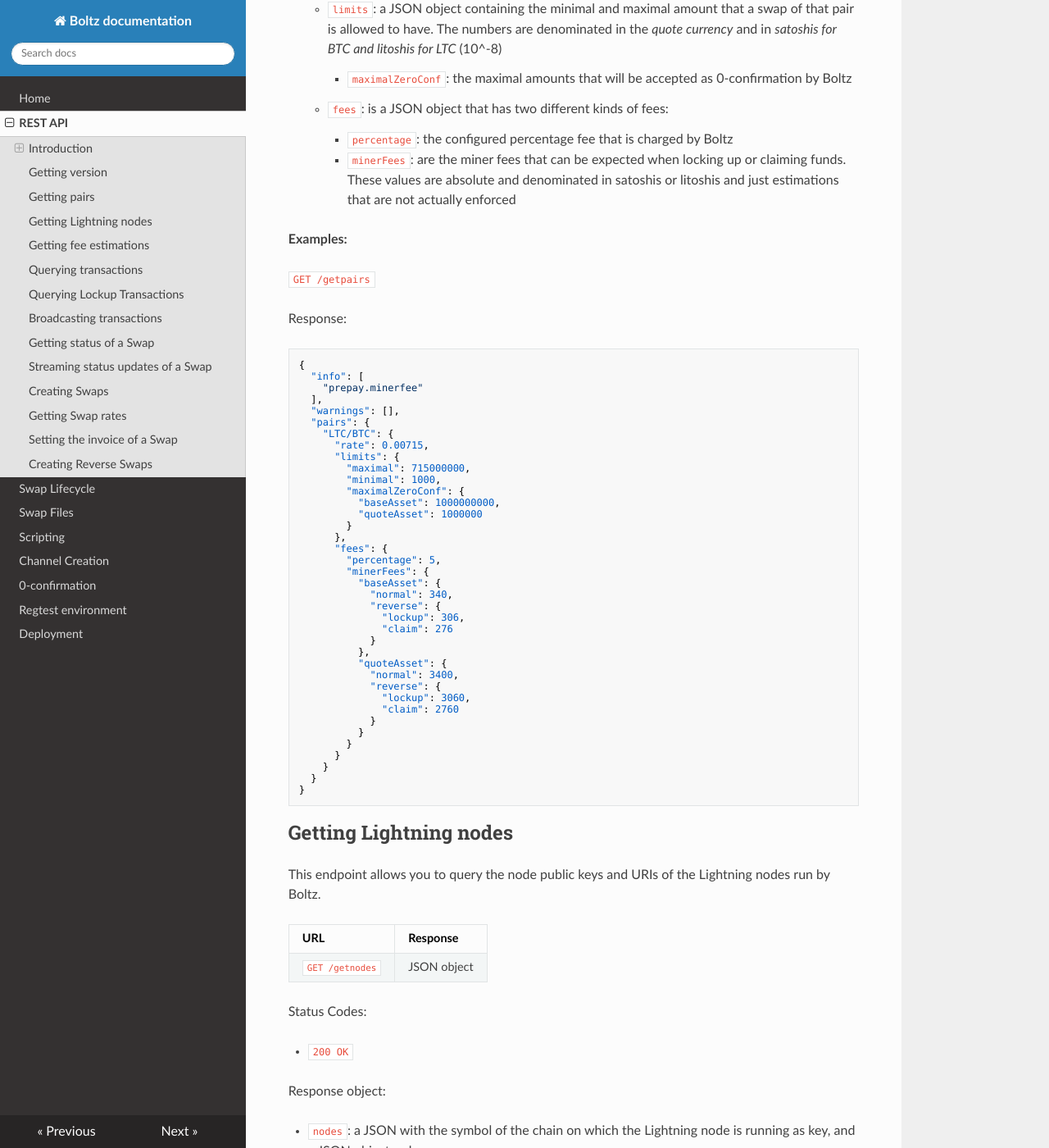
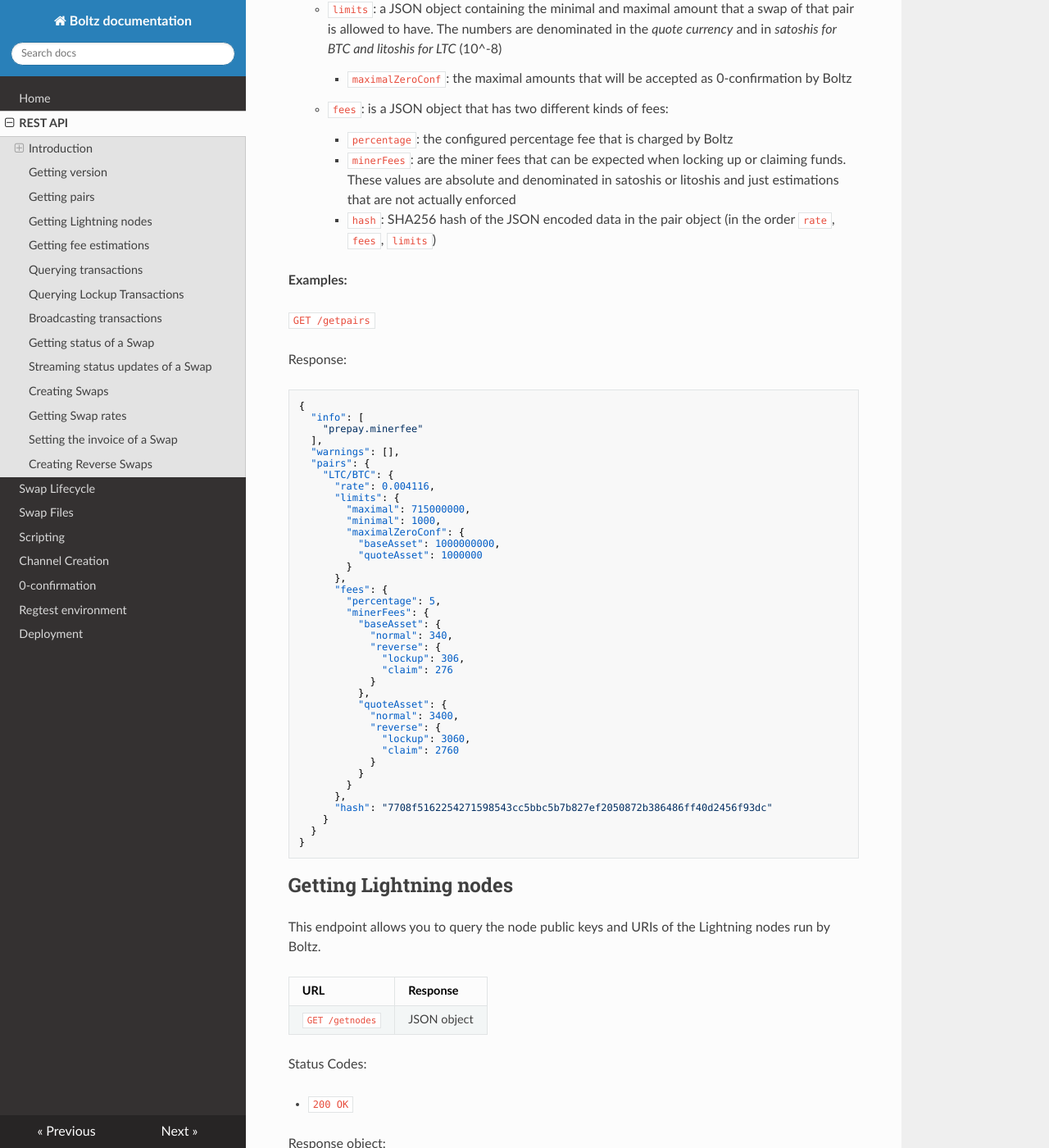
Before and after one commit to BoltzExchange/boltz-backend, an MkDocs documentation site: the page built from docs/api.md, in a window 1280 px wide and 1400 px high, scrolled down 2082 px. Shown: the whole window at 82% size. Built offline with MkDocs 1.6.1, drawn with Linux system fonts in a browser that asks for light colours; nearby versions of some CDN libraries; some of the changed text lies outside the part shown.

Commit message:
docs: add pairHash documentation

```diff
--- a/docs/api.md
+++ b/docs/api.md
@@ -71,6 +71,7 @@
     - `fees`: is a JSON object that has two different kinds of fees:
         - `percentage`: the configured percentage fee that is charged by Boltz
         - `minerFees`: are the miner fees that can be expected when locking up or claiming funds. These values are absolute and denominated in satoshis or litoshis and just estimations that are not actually enforced
+        - `hash`: SHA256 hash of the JSON encoded data in the pair object (in the order `rate`, `fees`, `limits`)
 
 **Examples:**
 
@@ -86,7 +87,7 @@
   "warnings": [],
   "pairs": {
     "LTC/BTC": {
-      "rate": 0.00715,
+      "rate": 0.004116,
       "limits": {
         "maximal": 715000000,
         "minimal": 1000,
@@ -113,7 +114,8 @@
             }
           }
         }
-      }
+      },
+      "hash": "7708f5162254271598543cc5bbc5b7b827ef2050872b386486ff40d2456f93dc"
     }
   }
 }
@@ -496,6 +498,10 @@
 
 - `preimageHash`: hash of a preimage that will be used for the invoice that is set later on
 
+In case the client wants to verify the pair data fetched by it is still accurate, the `pairHash` argument can be passed.
+
+- `pairHash`: `hash` string in the pair object of [`/getpairs`](#getting-pairs)
+
 Boltz also supports opening a channel to your node before paying your invoice. To ensure that this service works as advertised **make sure to connect your Lightning node to ours** before creating the swap. You can either query the URIs of our Lightning nodes with [`/getnodes`](#getting-lightning-nodes), find them in the FAQ section of our website or on Lightning explorers like [1ML](https://1ml.com) under the query "Boltz". To let Boltz open a channel to you have to set a couple more values in the request when creating a swap:
 
 - `channel`: a JSON object that contains all the information relevant to the creation of the channel
@@ -738,6 +744,10 @@
 - `preimageHash`: the SHA256 hash of a preimage that was generate locally by the client. The size of that preimage has to be 32 bytes or none of locked the coins can get claimed
 - `claimPublicKey`: public key of a keypair that will allow the user to claim the locked up coins with the preimage
 
+In case the client wants to verify the pair data fetched by it is still accurate, the `pairHash` argument can be passed.
+
+- `pairHash`: `hash` string in the pair object of [`/getpairs`](#getting-pairs)
+
 | URL                | Response
 |--------------------|------------
 | `POST /createswap` | JSON object
```
Also changed, not shown: other parts of docs/api.md (+1 -1 lines), docs/index.md (+2 -2 lines), 1 other file.
